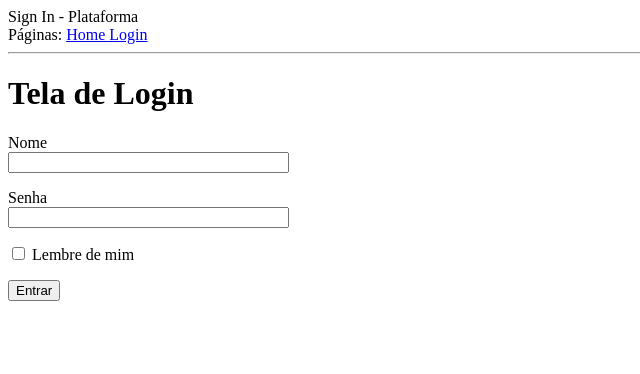
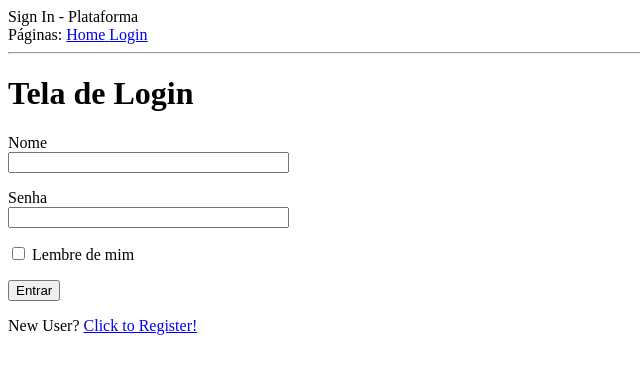
Before and after one commit to pbaesse/dados-livres, a Flask app: page /login in a window 1280 px wide. Shown: the top 374 px of the page, without its empty margins (0-640 px from the left). Run offline with Flask 2, Linux system fonts and the light colour scheme; some libraries are stand-ins or nearby versions.

Commit message:
Criei tela de registro

```diff
--- a/app/forms.py
+++ b/app/forms.py
@@ -9,3 +9,21 @@ class LoginForm(FlaskForm):
     password = PasswordField(_l('Senha'), validators=[DataRequired()])
     remember_me = BooleanField(_l('Lembre de mim'))
     submit = SubmitField(_l('Entrar'))
+
+class RegistrationForm(FlaskForm):
+    username = StringField('Username', validators=[DataRequired()])
+    email = StringField('Email', validators=[DataRequired(), Email()])
+    password = PasswordField('Password', validators=[DataRequired()])
+    password2 = PasswordField(
+        'Repeat Password', validators=[DataRequired(), EqualTo('password')])
+    submit = SubmitField('Register')
+
+    def validate_username(self, username):
+        user = User.query.filter_by(username=username.data).first()
+        if user is not None:
+            raise ValidationError('Please use a different username.')
+
+    def validate_email(self, email):
+        user = User.query.filter_by(email=email.data).first()
+        if user is not None:
+            raise ValidationError('Please use a different email address.')
--- a/app/routes.py
+++ b/app/routes.py
@@ -4,7 +4,7 @@ from flask_login import logout_user, current_user, login_user, login_required
 from werkzeug.urls import url_parse
 from flask_babel import _, get_locale
 from app import app, db
-from app.forms import LoginForm
+from app.forms import LoginForm, RegistrationForm
 from app.models import User
 
 @app.before_request
@@ -51,3 +51,17 @@ def login():
 def logout():
     logout_user()
     return redirect(url_for('index'))
+
+@app.route('/register', methods=['GET', 'POST'])
+def register():
+    if current_user.is_authenticated:
+        return redirect(url_for('index'))
+    form = RegistrationForm()
+    if form.validate_on_submit():
+        user = User(username=form.username.data, email=form.email.data)
+        user.set_password(form.password.data)
+        db.session.add(user)
+        db.session.commit()
+        flash('Congratulations, you are now a registered user!')
+        return redirect(url_for('login'))
+    return render_template('register.html', title='Register', form=form)
--- a/app/templates/login.html
+++ b/app/templates/login.html
@@ -2,7 +2,6 @@
 
 {% block content %}
     <h1>Tela de Login</h1>
-
     <form action="" method="post" novalidate>
         {{ form.hidden_tag() }}
         <p>
@@ -21,7 +20,6 @@
         </p>
         <P> {{ form.remember_me() }} {{ form.remember_me.label }} </P>
         <P> {{ form.submit() }} </P>
-
     </form>
-
+    <p>New User? <a href="{{ url_for('register') }}">Click to Register!</a></p>
 {% endblock %}
```
Also changed, not shown: app.db.
